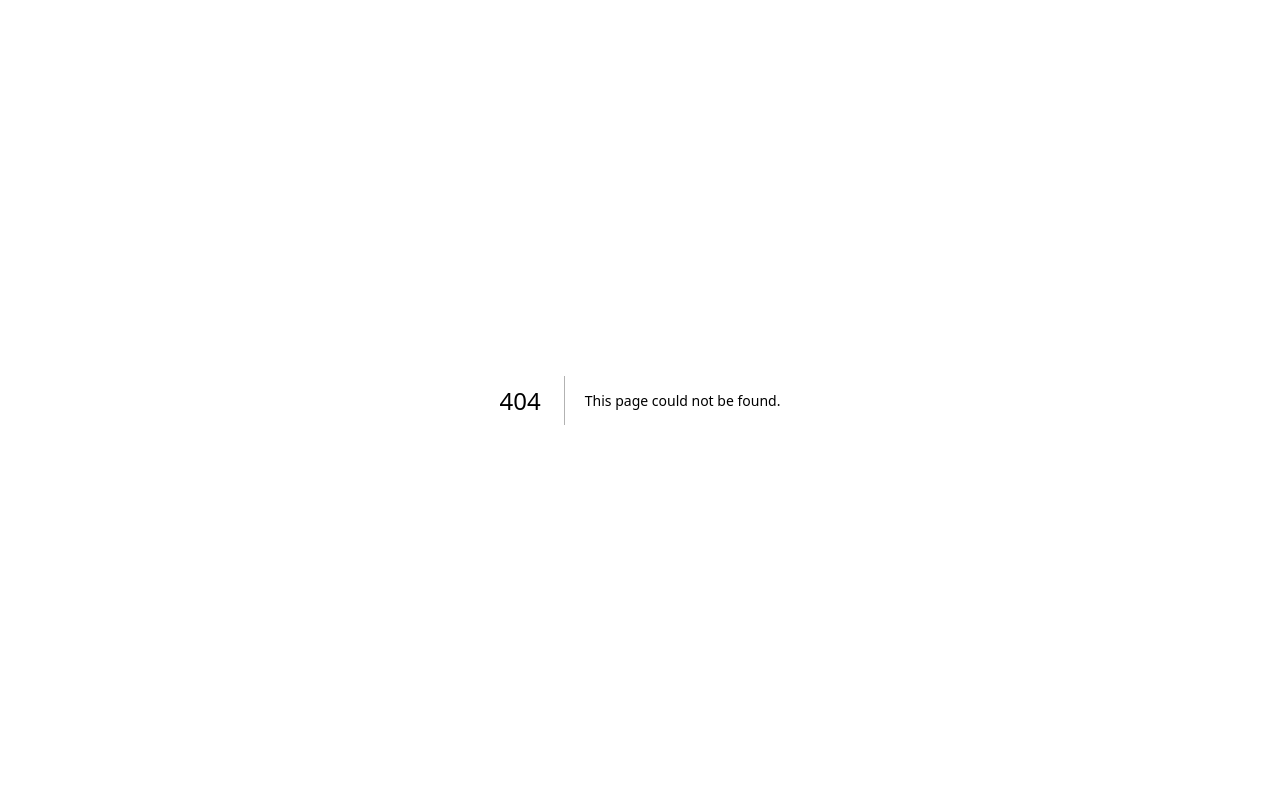
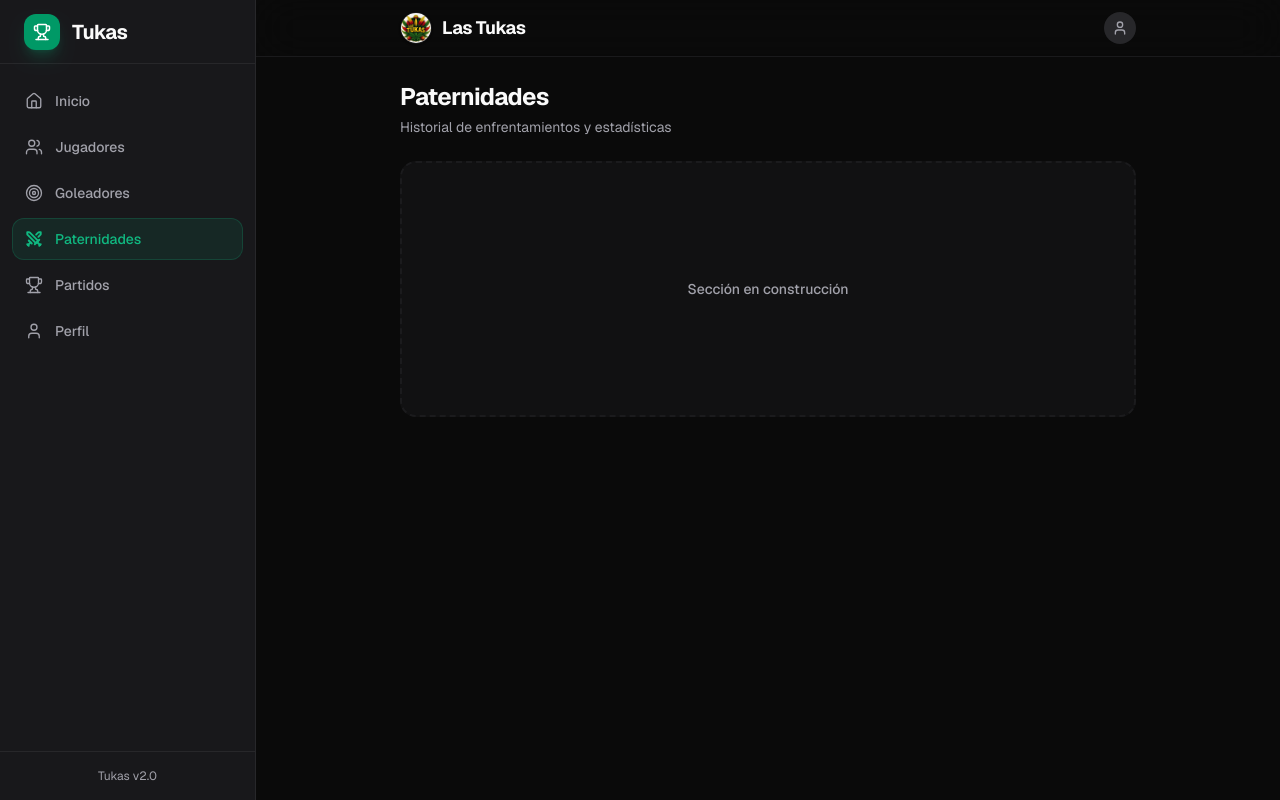
Before and after one commit to RodriEs11/Tukas-FutbolApp, a Next.js app: page /paternidades in a window 1280 px wide. Before the commit this address had no page. Built offline with nearby package versions, Linux system fonts and the light colour scheme; no server answers.

Commit message:
feat: agregar seccion de paternidades

```diff
--- /dev/null
+++ b/src/app/(main)/paternidades/page.tsx
@@ -0,0 +1,25 @@
+import { PageContainer } from '@/components/layout/PageContainer';
+import type { Metadata } from 'next';
+
+export const metadata: Metadata = {
+  title: 'Paternidades',
+};
+
+export default function PaternidadesPage() {
+  return (
+    <PageContainer>
+      <div className="mb-6 animate-fade-in">
+        <h2 className="text-2xl font-bold text-foreground tracking-tight">
+          Paternidades
+        </h2>
+        <p className="text-muted-foreground text-sm mt-1">
+          Historial de enfrentamientos y estadísticas
+        </p>
+      </div>
+
+      <div className="flex flex-col items-center justify-center h-64 text-muted-foreground border-2 border-dashed border-border/50 rounded-2xl bg-card/50">
+        <span className="text-sm font-medium">Sección en construcción</span>
+      </div>
+    </PageContainer>
+  );
+}
--- a/src/components/layout/BottomNav.tsx
+++ b/src/components/layout/BottomNav.tsx
@@ -2,7 +2,7 @@
 
 import Link from 'next/link';
 import { usePathname } from 'next/navigation';
-import { Home, Users, Trophy, MapPin, Target, type LucideIcon } from 'lucide-react';
+import { Home, Users, Trophy, MapPin, Target, Swords, type LucideIcon } from 'lucide-react';
 
 interface NavItem {
   href: string;
@@ -16,6 +16,7 @@ const getNavItems = (isAdmin: boolean): NavItem[] => {
     { href: '/dashboard', label: 'Inicio', icon: Home },
     { href: '/players', label: 'Jugadores', icon: Users },
     { href: '/scorers', label: 'Goleadores', icon: Target },
+    { href: '/paternidades', label: 'Paternidades', icon: Swords },
     { href: '/matches', label: 'Partidos', icon: Trophy },
   ];
   if (isAdmin) {
--- a/src/components/layout/Header.tsx
+++ b/src/components/layout/Header.tsx
@@ -17,6 +17,7 @@ const pageTitles: Record<string, string> = {
   '/matches': 'Partidos',
   '/fields': 'Canchas',
   '/scorers': 'Goleadores',
+  '/paternidades': 'Paternidades',
   '/profile': 'Mi Perfil',
 };
 
--- a/src/components/layout/Sidebar.tsx
+++ b/src/components/layout/Sidebar.tsx
@@ -2,13 +2,14 @@
 
 import Link from 'next/link';
 import { usePathname } from 'next/navigation';
-import { Home, Users, Trophy, MapPin, User, Trophy as Logo, Target } from 'lucide-react';
+import { Home, Users, Trophy, MapPin, User, Trophy as Logo, Target, Swords } from 'lucide-react';
 
 const getNavItems = (isAdmin: boolean) => {
   const items = [
     { href: '/dashboard', label: 'Inicio', icon: Home },
     { href: '/players', label: 'Jugadores', icon: Users },
     { href: '/scorers', label: 'Goleadores', icon: Target },
+    { href: '/paternidades', label: 'Paternidades', icon: Swords },
     { href: '/matches', label: 'Partidos', icon: Trophy },
   ];
   if (isAdmin) {
```
